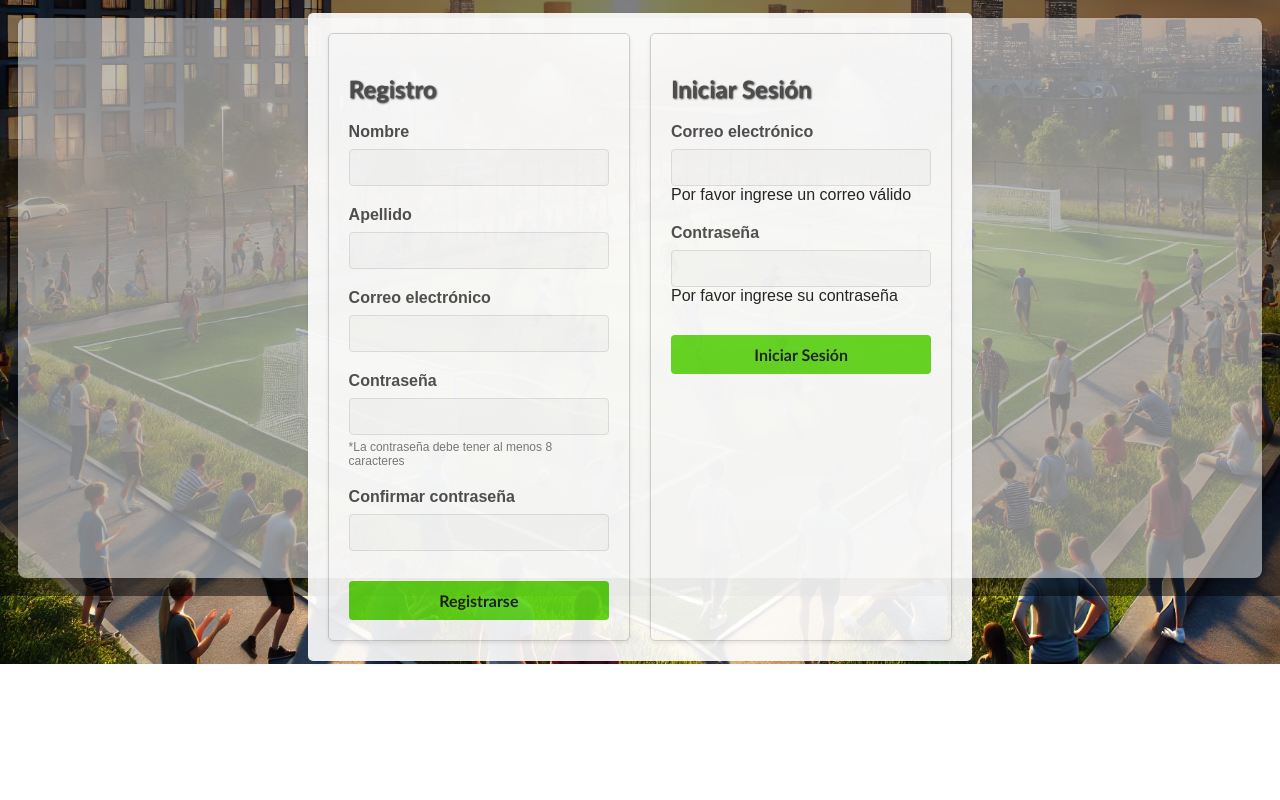
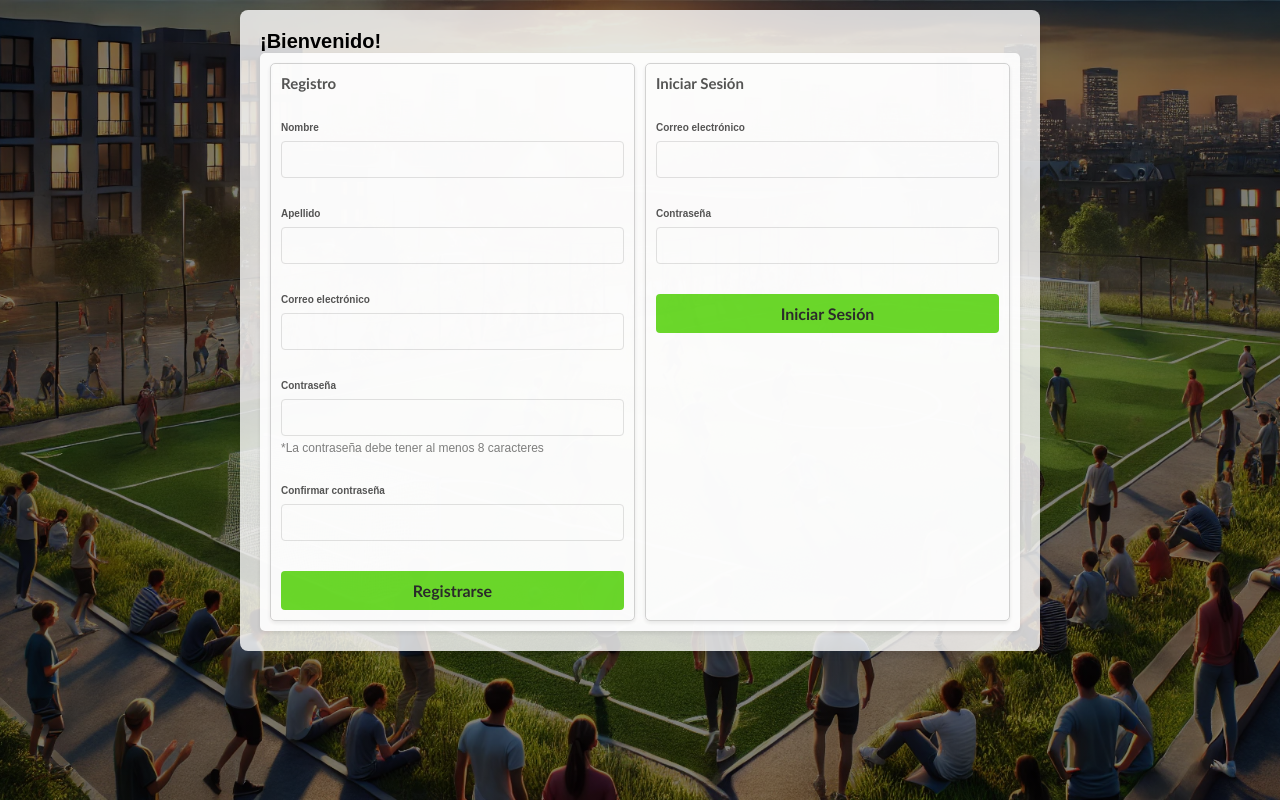
Before and after one commit to ever4ever-ing/nf1-m0d, a Flask app: page / in a window 1280 px wide. Run offline with Flask 3, Linux system fonts and the light colour scheme.

Commit message:
feat templates

```diff
--- a/flask_app/models/partido.py
+++ b/flask_app/models/partido.py
@@ -9,7 +9,7 @@ class Partido:
         self.fecha_inicio = data['fecha_inicio']
         self.descripcion = data['descripcion']
         self.id_organizador = data['id_organizador']
-        self.id_localidad = data['id_localidad']
+        self.id_localidad = data.get('id_localidad', None)  # Usar .get para evitar KeyError
         self.fecha_creacion = data['fecha_creacion']
         self.fecha_actualizacion = data['fecha_actualizacion']
         self.organizador = data.get('organizador', None)
--- /dev/null
+++ b/flask_app/static/css/index.css
@@ -0,0 +1,156 @@
+/* Estilos específicos para index.html */
+/* General Styles */
+* {
+    margin: 0;
+    padding: 0;
+    box-sizing: border-box;
+}
+
+
+.form-section {
+    flex: 1;
+    min-width: 300px;
+    padding: 10px;
+    border: 1px solid #ccc;
+    border-radius: 5px;
+    background: white;
+    box-shadow: 0 2px 4px rgba(0, 0, 0, 0.1);
+    opacity: 0.9;
+}
+
+.forms-container {
+    display: flex;
+    gap: 10px;
+    flex-wrap: wrap;
+}
+
+body {
+    font-family: Arial, sans-serif;
+    margin: 10;
+    padding: 10px;
+    box-sizing: border-box;
+    background-color: whitesmoke;
+    background-image: url('/static/img/bg1.webp');
+    background-size: cover;
+    /* Ajusta la imagen al tamaño del contenedor */
+    background-position: center;
+    /* Centra la imagen */
+    background-repeat: no-repeat;
+    height: 100vh;
+
+}
+#index {
+    background: linear-gradient(rgba(0, 0, 0, 0.5), rgba(0, 0, 0, 0.5)), url('/static/img/bg1.webp');
+    background-size: cover;
+    background-position: center;
+    background-repeat: no-repeat;
+    font-size: 10px;
+}
+
+#index-form {
+    background: white;
+    padding: 10px;
+    border-radius: 5px;
+    box-shadow: 0 2px 4px rgba(0, 0, 0, 0.1);
+    opacity: 0.9;
+}
+
+#index-form h2 {
+    color: #333;
+    margin-bottom: 20px;
+    font-family: 'Trebuchet MS', 'Lucida Sans Unicode', 'Lucida Grande', 'Lucida Sans', Arial, sans-serif;
+}
+
+#index-form label {
+    display: block;
+    margin-bottom: 8px;
+    color: #333;
+    font-weight: bold;
+}
+
+#index-form input[type="text"],
+#index-form input[type="email"],
+#index-form input[type="password"] {
+    width: 100%;
+    padding: 10px;
+    border: 1px solid #ddd;
+    border-radius: 4px;
+    box-sizing: border-box;
+}
+
+#index-form button {
+    width: 100%;
+    padding: 10px;
+    border: none;
+    border-radius: 4px;
+    cursor: pointer;
+    font-size: 14px;
+    margin-top: 10px;
+    background-color: #4dd200;
+    color: rgb(0, 0, 0);
+    font-weight: bold;
+    font-size: medium;
+    font-family: 'Trebuchet MS', 'Lucida Sans Unicode', 'Lucida Grande', 'Lucida Sans', Arial, sans-serif;
+}
+
+#index-form button:hover {
+    background-color: #43b800;
+}
+
+#index-form .form-group {
+    margin-bottom: 20px;
+    margin-top: 30px;
+    display: flex;
+    flex-direction: column;
+}
+
+.password-hint {
+    font-size: 12px;
+    color: #666;
+    margin-top: 5px;
+}
+
+.flash-messages {
+    margin-bottom: 20px;
+}
+
+.flash-message {
+    padding: 10px;
+    margin-bottom: 10px;
+    border-radius: 4px;
+}
+
+.flash-message.success {
+    background-color: #d4edda;
+    color: #155724;
+    border: 1px solid #c3e6cb;
+}
+
+.flash-message.error {
+    background-color: #f8d7da;
+    color: #721c24;
+    border: 1px solid #f5c6cb;
+}
+
+.container {
+    max-width: 800px;
+    margin: 0 auto;
+    padding: 20px;
+    background-color: rgba(255, 255, 255, 0.8);
+    border-radius: 8px;
+    box-shadow: 0 4px 6px rgba(0, 0, 0, 0.1);
+}
+
+.error {
+    color: #d9534f;
+    font-size: 12px;
+    margin-top: 5px;
+    display: none; /* Oculto por defecto */
+}
+
+.form-group .error {
+    font-style: italic;
+    font-size: 12px;
+    color: #d9534f;
+    margin-top: 5px;
+}
--- a/flask_app/static/css/style.css
+++ b/flask_app/static/css/style.css
@@ -1,7 +1,7 @@
 /* General Styles */
 * {
-    margin: 10;
-    padding: 10;
+    margin: 0;
+    padding: 0;
     box-sizing: border-box;
 }
 
@@ -12,12 +12,12 @@ body {
     box-sizing: border-box;
     background-color: whitesmoke;
     background-image: url('/static/img/bg1.webp');
-
     background-size: cover;
     /* Ajusta la imagen al tamaño del contenedor */
     background-position: center;
     /* Centra la imagen */
     background-repeat: no-repeat;
+    height: 100vh;
 
 }
 
@@ -43,7 +43,7 @@ body {
 
 .container {
     width: 100%;
-    margin: 0 auto;
+    margin: 10 auto;
     background: rgba(255, 255, 255, 0.5);
     padding: 20px;
     border-radius: 8px;
@@ -130,6 +130,8 @@ h2 {
     border-radius: 5px;
     box-shadow: 0 2px 4px rgba(0, 0, 0, 0.1);
     opacity: 0.9;
+    padding: 20px;
+    border-radius: 5px;
 }
 
 #index-form h2 {
@@ -176,6 +178,7 @@ h2 {
 
 #index-form .form-group {
     margin-bottom: 20px;
+    margin-top: 30px;
     display: flex;
     flex-direction: column;
 
--- a/flask_app/templates/index.html
+++ b/flask_app/templates/index.html
@@ -6,7 +6,7 @@
     <meta charset="UTF-8">
     <meta name="viewport" content="width=device-width, initial-scale=1.0">
     <title>Bienvenido - Registro y Acceso</title>
-    <link rel="stylesheet" href="{{ url_for('static', filename='css/style.css') }}">
+       <link rel="stylesheet" href="{{ url_for('static', filename='css/index.css') }}"> <!-- Nuevo archivo CSS -->
 </head>
 
 <body id="index">
```
